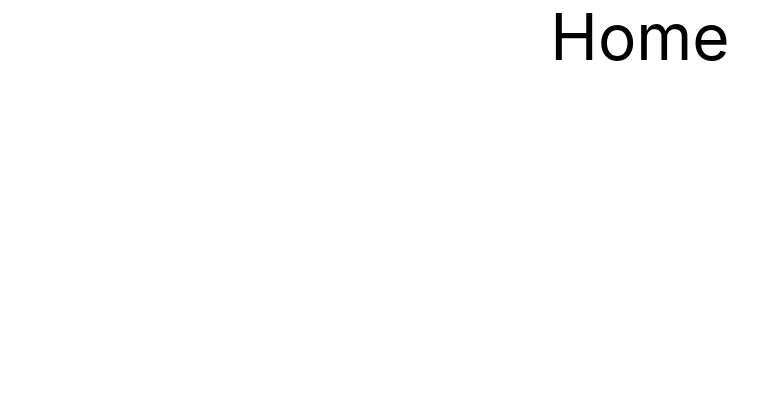
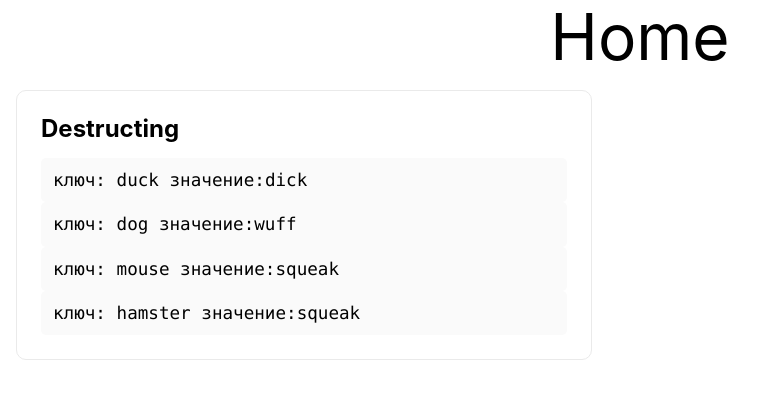
Before and after one commit to wascoyur/all-projects-course-udemy-react, a Next.js app: page / in a window 1280 px wide. Shown: the top 398 px of the page, without its empty margins (0-774 px from the left). Built offline with nearby package versions, Linux system fonts and the light colour scheme.

Commit message:
ecmoscript2018

```diff
--- /dev/null
+++ b/pages/Destructing.js
@@ -0,0 +1,29 @@
+import styles from "../styles/Home.module.css";
+
+export const Destructing = () => {
+  const dict = {
+    duck: "dick",
+    dog: "wuff",
+    mouse: "squeak",
+    hamster: "squeak",
+  };
+  const res = Object.entries(dict);
+
+  console.log(
+    "res==>",
+    res.filter(([, i]) => i === "squeak").map(([key]) => key)
+  );
+  return (
+    <div className={styles.card}>
+      <div>
+        <h2>Destructing</h2>
+      </div>
+
+      {res.map((i) => (
+        <div className={styles.code} key={i}>
+          ключ: {i[0]} значение:{i[1]}
+        </div>
+      ))}
+    </div>
+  );
+};
--- a/pages/index.js
+++ b/pages/index.js
@@ -1,7 +1,15 @@
 import Head from "next/head";
 import Image from "next/image";
 import styles from "../styles/Home.module.css";
+import { Destructing } from "./Destructing";
 
 export default function Home() {
-  return <div className={styles.title}>Home</div>;
+  const fib = [1, 2, 3, 45, 6];
+  const [a, b, c] = fib;
+  return (
+    <div className={styles.title}>
+      Home
+      <Destructing />
+    </div>
+  );
 }
--- a/styles/Home.module.css
+++ b/styles/Home.module.css
@@ -88,6 +88,7 @@
   border-radius: 10px;
   transition: color 0.15s ease, border-color 0.15s ease;
   width: 45%;
+  overflow: auto;
 }
 
 .card:hover,
```
Also changed, not shown: 1 other file (tests, documents, lock files or other folders).
